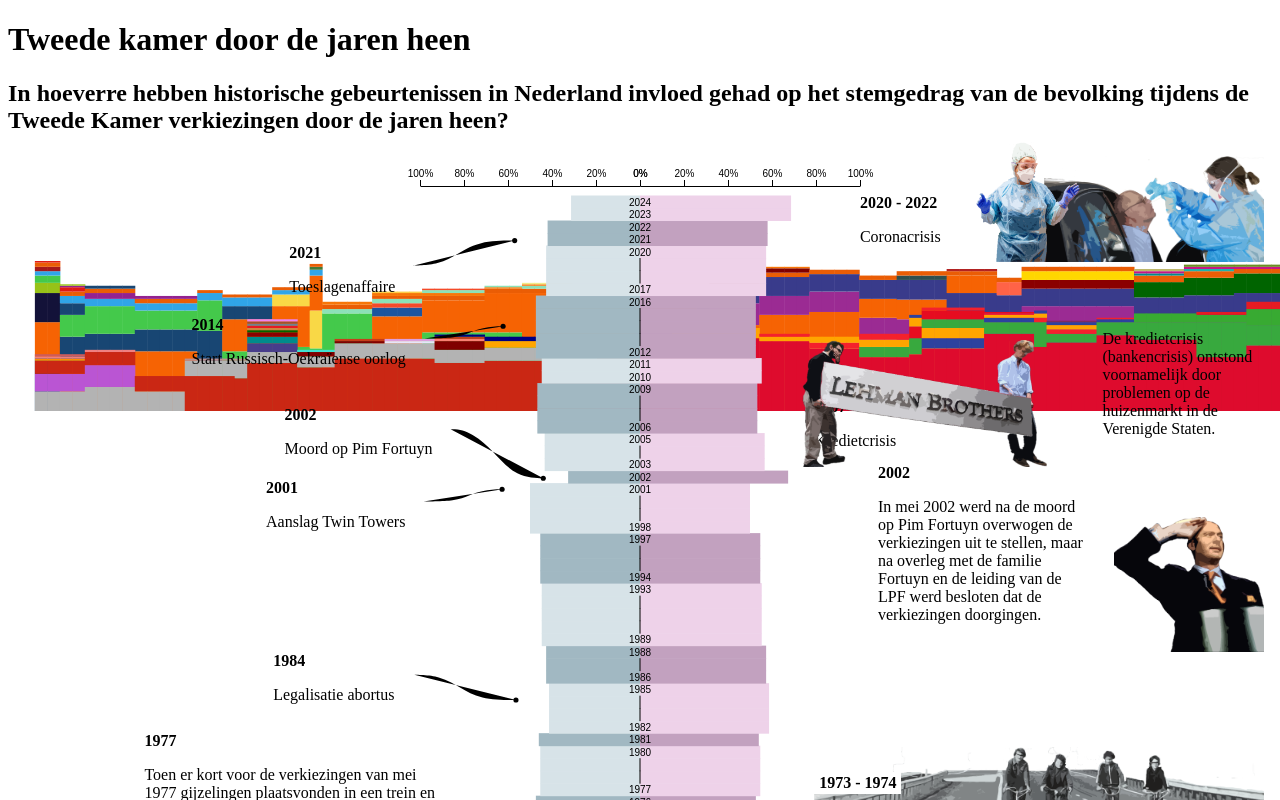
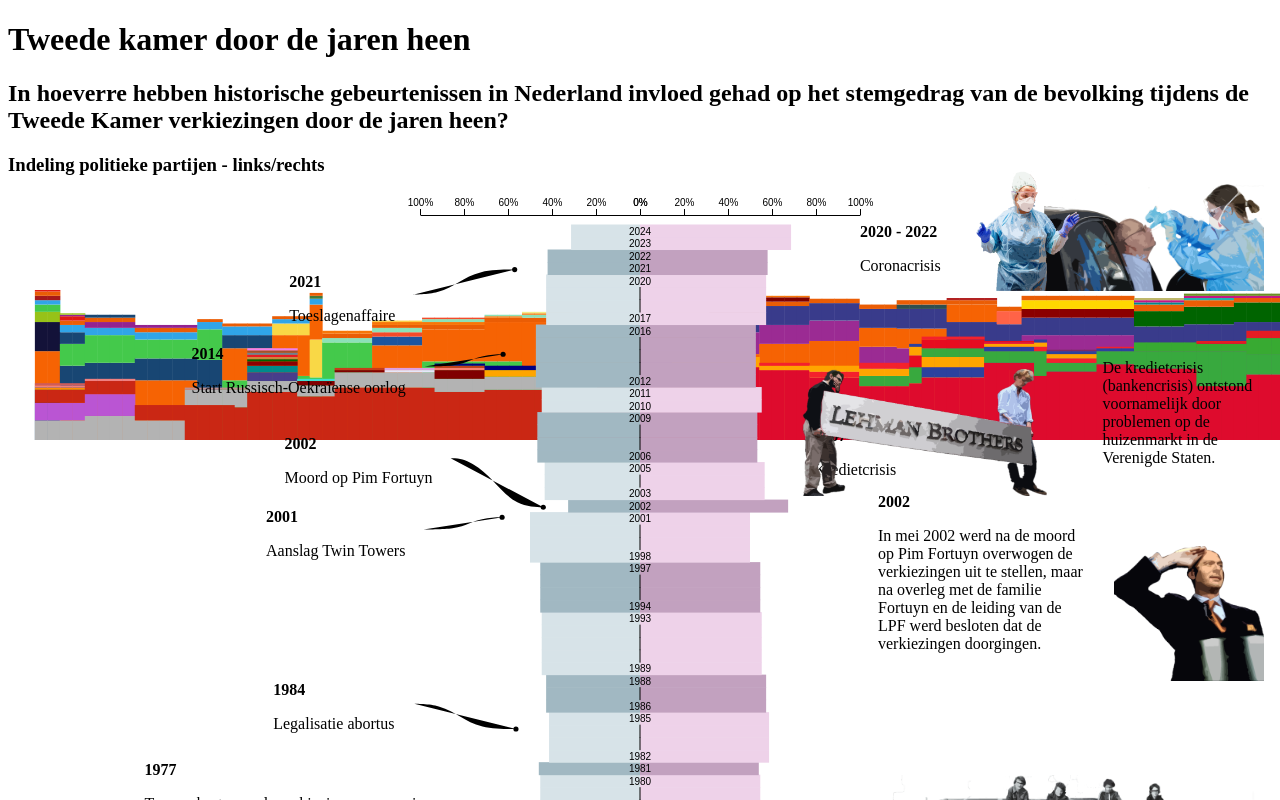
Before and after one commit to ninadepina/datagraver, a SvelteKit app: page / in a window 1280 px wide. Shown: the top 800 px of the page. Built offline with nearby package versions, Linux system fonts and the light colour scheme.

Commit message:
added: banner

```diff
--- a/src/app.css
+++ b/src/app.css
@@ -21,9 +21,11 @@ body {
     font-family: var(--font-family-h2);
     font-size: 0.8rem;
     color: #131313;
+    overflow-x: hidden;
 }
 
 h1 {
+    margin-top: 2rem;
     font-family: var(--font-family);
     font-size: 3rem;
     text-align: center;
@@ -38,8 +40,10 @@ h2 {
     text-align: center;
 }
 
-body {
-    overflow-x: hidden;
+h3 {
+    font-family: var(--font-family);
+    font-size: 1.1rem;
+    text-align: center;
 }
 
 #chart-container,
--- a/src/routes/+page.svelte
+++ b/src/routes/+page.svelte
@@ -10,6 +10,9 @@
     het stemgedrag van de bevolking tijdens de Tweede Kamer verkiezingen door de
     jaren heen?
 </h2>
+<div class="banner">
+    <h3>Indeling politieke partijen - links/rechts</h3>
+</div>
 
 <div class="chart-container">
     <div class="chart chart_right">
@@ -24,9 +27,14 @@
 </div>
 
 <style>
+    .banner {
+        width: 100%;
+        margin: 1rem 0;
+        background-color: var(--bg-color);
+    }
+
     .chart-container {
         position: relative;
-        margin-top: 2rem;
     }
 
     .chart {
```
